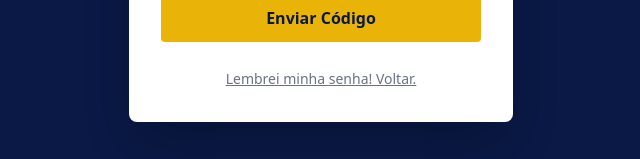
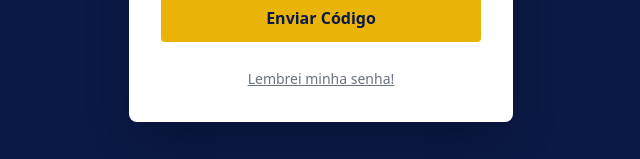
Before and after one commit to thadeu-ct/processo-seletivo-riobotz, a React (Vite) app: page /trocar-senha in a window 1280 px wide. Shown: the part 436-595 px from the top of the page, without its empty margins (319-959 px from the left). Built offline with nearby package versions, Linux system fonts and the light colour scheme; no server answers.

Commit message:
Update ForgotPassword.jsx

```diff
--- a/src/features/ForgotPassword.jsx
+++ b/src/features/ForgotPassword.jsx
@@ -23,10 +23,9 @@ function ForgotPassword() {
 
   const handleChange = (e) => {
     setFormData({ ...formData, [e.target.name]: e.target.value });
-    setMensagem({ texto: "", tipo: "" }); // Limpa erros ao digitar
+    setMensagem({ texto: "", tipo: "" });
   };
 
-  // --- PASSO 1: SOLICITAR O CÓDIGO ---
   const handleSolicitarCodigo = async (e) => {
     e.preventDefault();
     setLoading(true);
@@ -206,7 +205,7 @@ function ForgotPassword() {
             to="/login"
             className="text-sm text-gray-500 hover:text-[#0a1945] underline font-medium"
           >
-            Lembrei minha senha! Voltar.
+            Lembrei minha senha!
           </Link>
         </div>
       </div>
```
